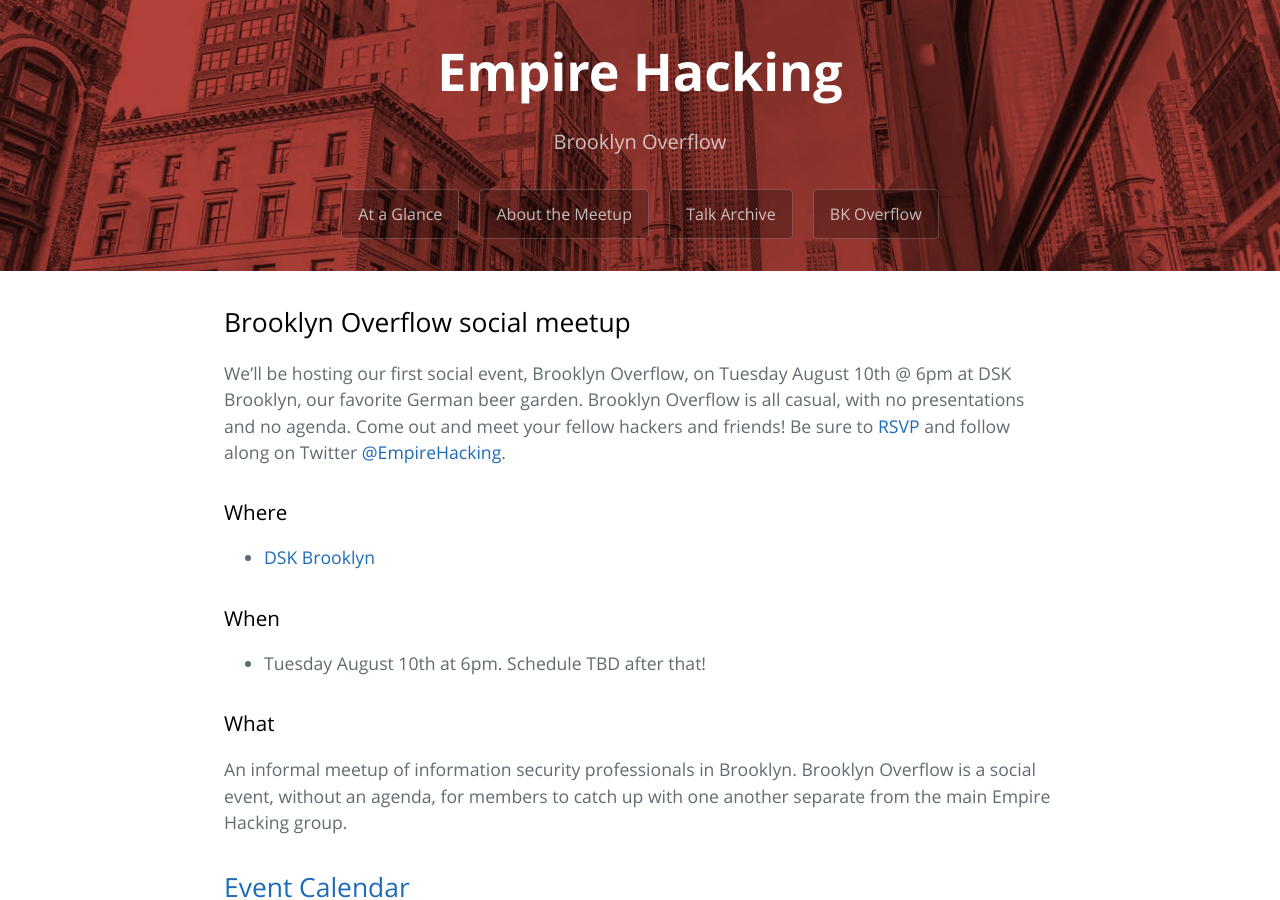
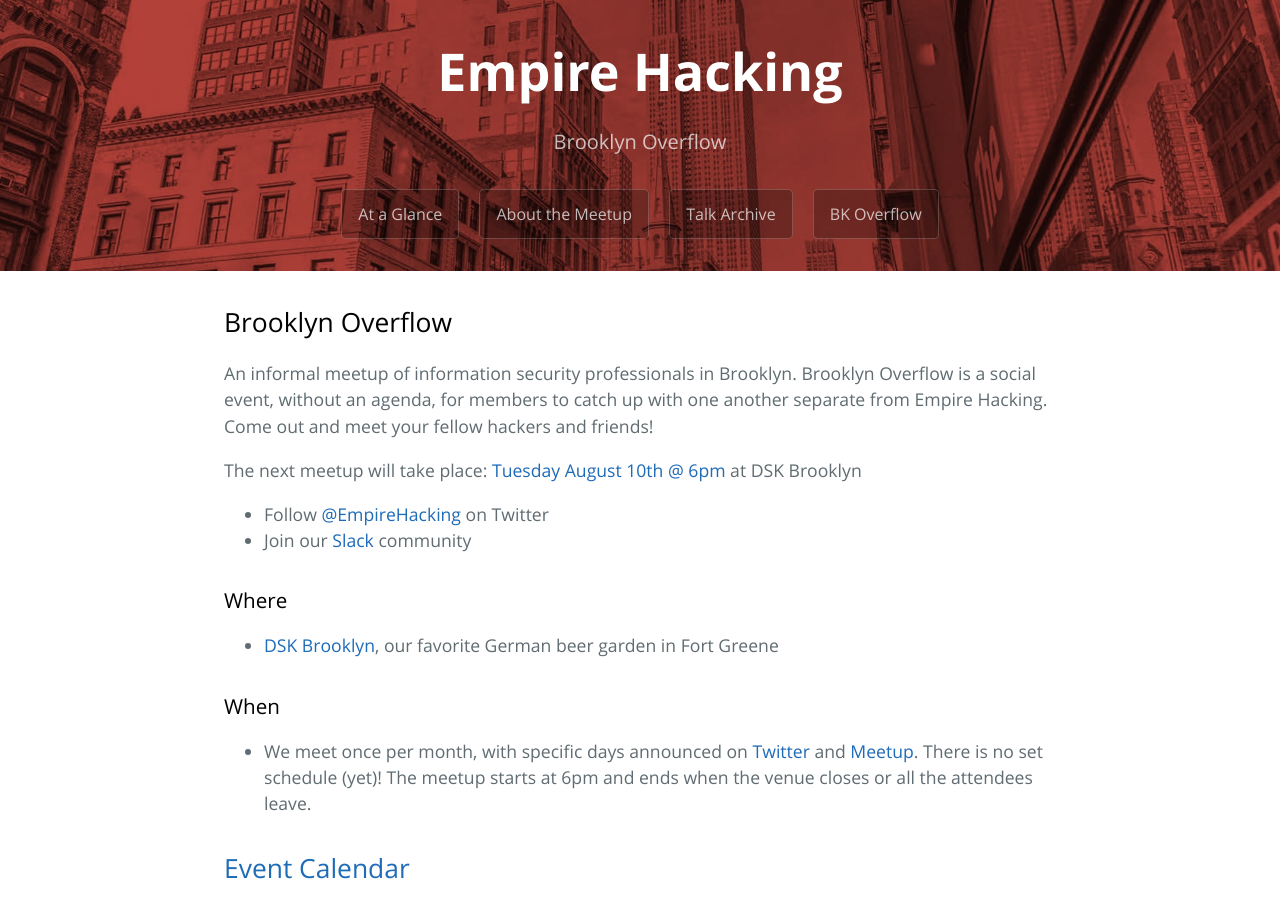
Before and after one commit to trailofbits/empirehacking.nyc, a Jekyll site: the page built from bkoverflow.md, in a window 1280 px wide and 900 px high. Built offline with Jekyll 4.4.1, drawn with Linux system fonts in a browser that asks for light colours; some of the changed text lies outside the part shown.

Commit message:
Update bkoverflow.md

```diff
--- a/bkoverflow.md
+++ b/bkoverflow.md
@@ -5,21 +5,22 @@ layout: default
 permalink: /bkoverflow/
 ---
 
-## Brooklyn Overflow social meetup
+## Brooklyn Overflow
 
-We'll be hosting our first social event, Brooklyn Overflow, on Tuesday August 10th @ 6pm at DSK Brooklyn, our favorite German beer garden. Brooklyn Overflow is all casual, with no presentations and no agenda. Come out and meet your fellow hackers and friends! Be sure to [RSVP](https://www.meetup.com/Empire-Hacking/events/279719204/) and follow along on Twitter [@EmpireHacking](https://twitter.com/EmpireHacking).
+An informal meetup of information security professionals in Brooklyn. Brooklyn Overflow is a social event, without an agenda, for members to catch up with one another separate from Empire Hacking. Come out and meet your fellow hackers and friends!
+
+The next meetup will take place: [Tuesday August 10th @ 6pm](https://www.meetup.com/Empire-Hacking/events/279719204/) at DSK Brooklyn
+
+* Follow [@EmpireHacking](https://twitter.com/EmpireHacking) on Twitter
+* Join our [Slack](https://empireslacking.herokuapp.com) community
 
 ### Where
 
-* [DSK Brooklyn](https://dsk-brooklyn.com/)
+* [DSK Brooklyn](https://dsk-brooklyn.com/), our favorite German beer garden in Fort Greene
 
 ### When
 
-* Tuesday August 10th at 6pm. Schedule TBD after that!
-
-### What
-
-An informal meetup of information security professionals in Brooklyn. Brooklyn Overflow is a social event, without an agenda, for members to catch up with one another separate from the main Empire Hacking group.
+* We meet once per month, with specific days announced on [Twitter](https://twitter.com/EmpireHacking) and [Meetup](https://www.meetup.com/Empire-Hacking/). There is no set schedule (yet)! The meetup starts at 6pm and ends when the venue closes or all the attendees leave.
 
 ## [Event Calendar](https://calendar.google.com/calendar/embed?src=trailofbits.com_u4ugmlhgr0nf58s1ji8fteed2k%40group.calendar.google.com&ctz=America/New_York)
 
```
Also changed, not shown: other parts of bkoverflow.md (+1 -1 lines).
